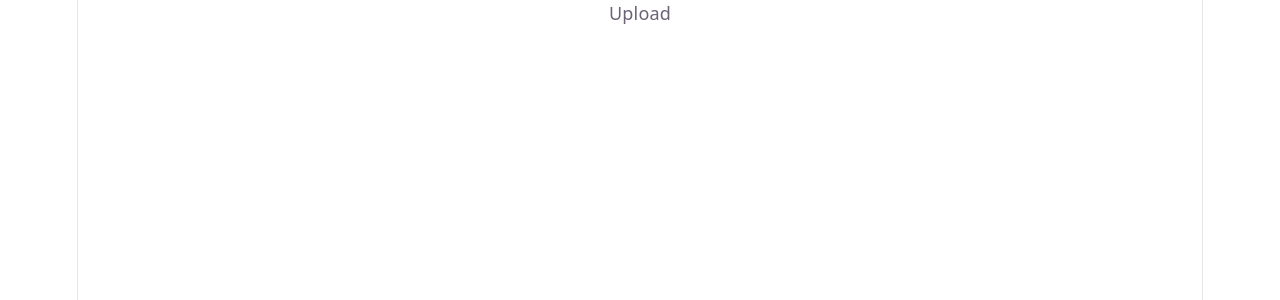
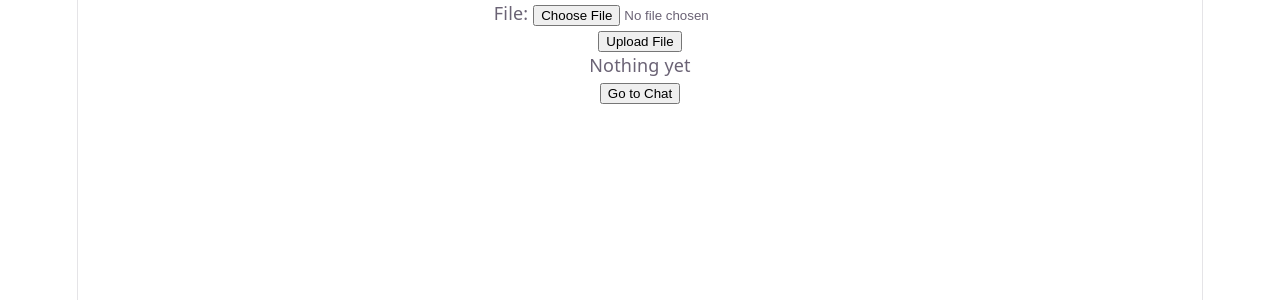
Before and after one commit to akhilg26/pdf-study-assistant, a React (Vite) app in the folder client/client/: page /upload in a window 1280 px wide. Shown: the top 300 px of the page. Built offline with nearby package versions, Linux system fonts and the light colour scheme.

Commit message:
setting up pdf upload page, starting chat interface page

```diff
--- /dev/null
+++ b/client/client/src/api/pdf.js
@@ -0,0 +1,20 @@
+import axios from 'axios'
+
+async function uploadPDF(file, token){
+    const formData = new FormData()
+    formData.append('file', file)
+    console.log(formData) // delete later
+    try {
+        const response = await axios.post('http://localhost:8000/api/pdf/upload', formData, {headers: {
+            'Authorization' : `Bearer ${token}`
+        }})
+        console.log(response)
+        return {success: true, data: response.data}
+    } catch(error){
+        console.log(error)
+        return { success: false, message: error.response?.data?.detail || "Upload failed" }
+    }
+
+}
+
+export default uploadPDF
--- a/client/client/src/pages/chat.jsx
+++ b/client/client/src/pages/chat.jsx
@@ -1,3 +1,5 @@
+import { useState } from 'react'
+
 function Chat(){
     return <div>Chat</div>
 }
--- a/client/client/src/pages/upload.jsx
+++ b/client/client/src/pages/upload.jsx
@@ -1,5 +1,41 @@
+import uploadPDF from "../api/pdf"
+import { useState } from 'react'
+import { useNavigate } from 'react-router'
+
 function Upload(){
-    return <div>Upload</div>
+    const [files, setFiles] = useState([])
+    const [status, setStatus] = useState('Nothing yet')
+    const [loading, setLoading] = useState(false)
+    const navigate = useNavigate()
+    async function handleSubmit(e){
+        e.preventDefault()
+        const file = files[0] // handles multiple files
+        if (!file){
+            setStatus('File not uploaded: please select a file')
+            return
+        }
+        setLoading(true)
+        const token = localStorage.getItem('token')
+        const response = await uploadPDF(file, token)
+        if(response.success){
+            setStatus('Upload successful')
+
+        } else{
+            setStatus('Upload failed')
+        }
+
+        setLoading(false)
+
+    }
+    return <div>
+        <form onSubmit={handleSubmit}>
+            <label htmlFor='file'>File: </label>
+            <input id='file' type='file' onChange={(e) => setFiles(e.target.files)}></input> <br />
+            <button disabled={loading}>{loading ? 'Uploading...' :'Upload File'}</button> <br />
+        </form>
+        <div>{status}</div>
+        <button onClick={() => navigate('/chat')}>Go to Chat</button>
+    </div>
 }
 
 export default Upload
```
Also changed, not shown: client/client/src/api/query.js (added, +19 -0 lines), 1 other file (tests, documents, lock files or other folders).
